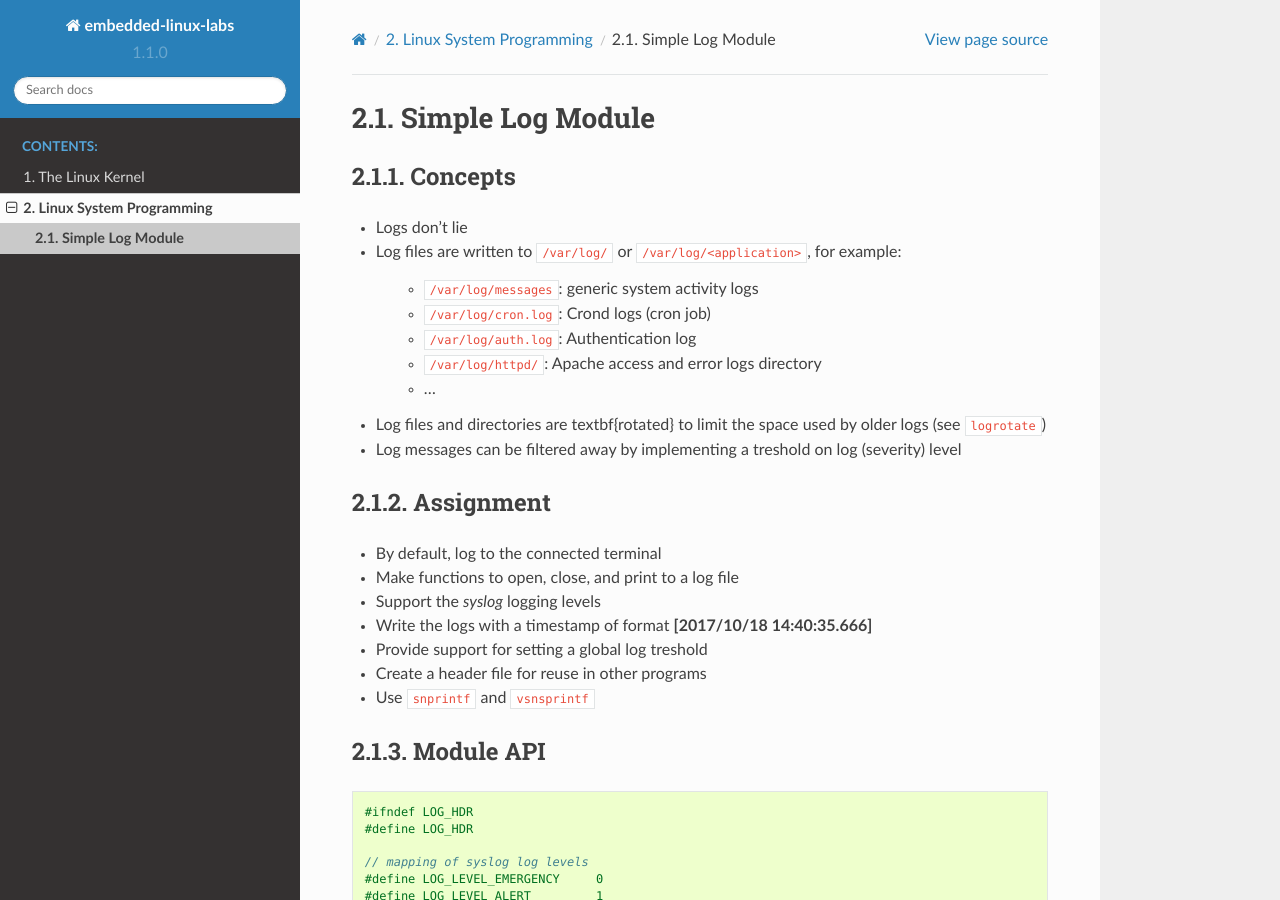
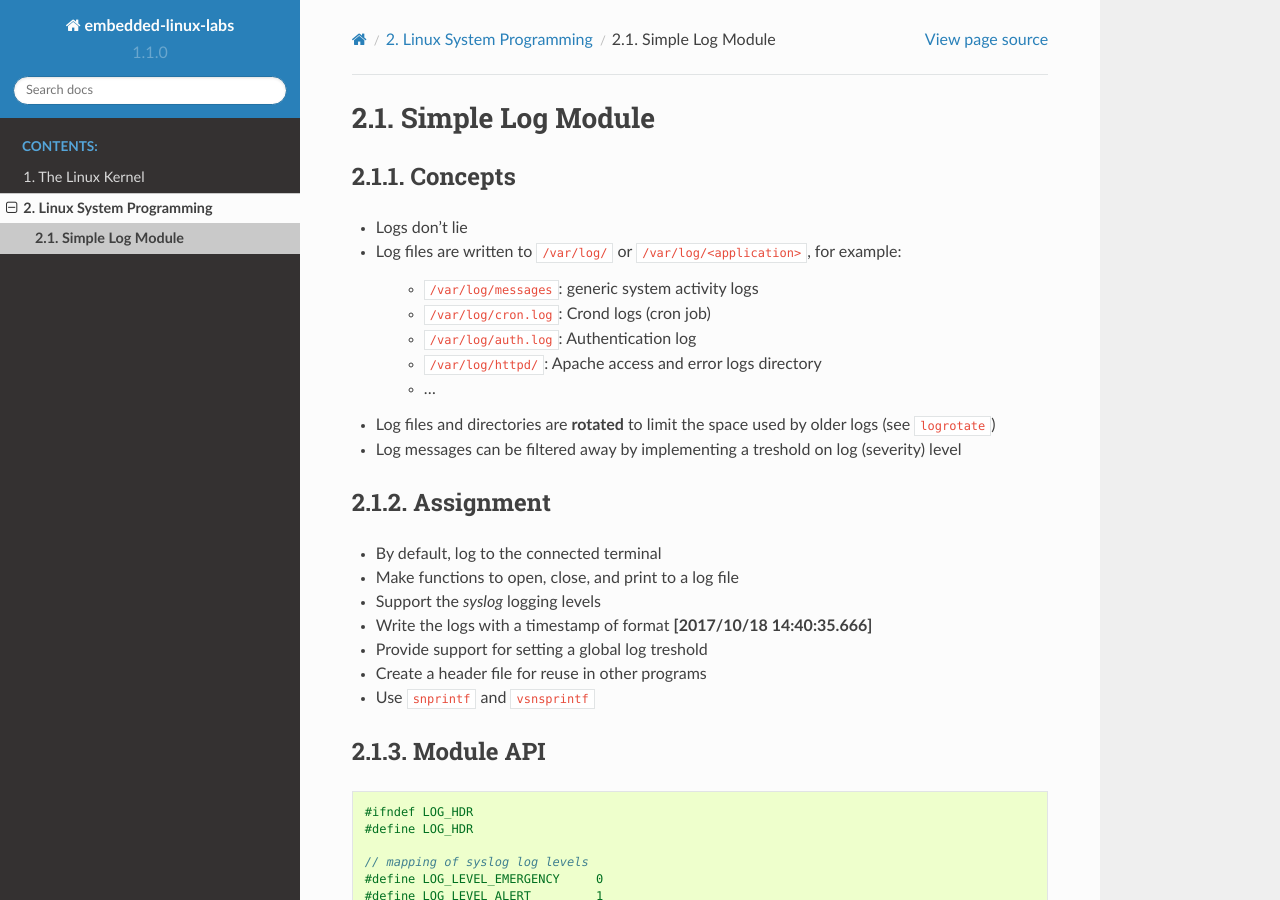
Before and after one commit to pmariman/embedded-linux-labs, a Sphinx documentation site: the page built from docs/source/lab-posix-01.rst, in a window 1280 px wide and 900 px high. Built offline with Sphinx 7.4.7 and the Read the Docs theme 2.0.0, drawn with Linux system fonts in a browser that asks for light colours.

Commit message:
fix latex marking

```diff
--- a/docs/source/lab-posix-01.rst
+++ b/docs/source/lab-posix-01.rst
@@ -13,7 +13,7 @@ Concepts
     - ``/var/log/httpd/``: Apache access and error logs directory
     - ...
 
-* Log files and directories are \textbf{rotated} to limit the space used by older logs (see ``logrotate``)
+* Log files and directories are **rotated** to limit the space used by older logs (see ``logrotate``)
 * Log messages can be filtered away by implementing a treshold on log (severity) level
 
 
```
